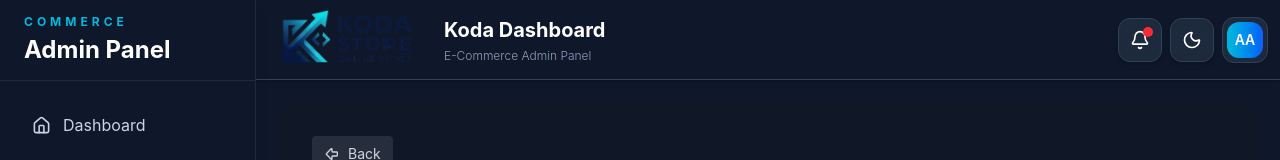
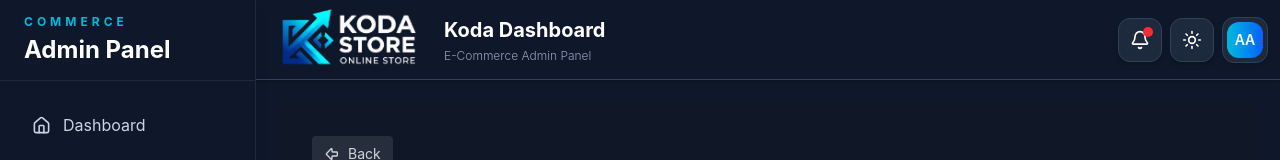
Before and after one commit to koda-store/dashboard, a React (Vite) app: page /AddProduct in a window 1280 px wide. Shown: the top 160 px of the page. Built offline with nearby package versions, Linux system fonts and the light colour scheme; no server answers.

Commit message:
orders,themes

```diff
--- a/src/App.jsx
+++ b/src/App.jsx
@@ -2,7 +2,7 @@ import { Routes, Route, useLocation } from "react-router-dom";
 import { ToastContainer } from "react-toastify";
 import User from "./pages/User";
 import Login from "./pages/Login";
-import Orders from "./pages/Orders";
+import Orders from "./pages/Orders/Orders";
 import OrderDetails from "./pages/Orders/OrderDetails";
 import Customers from "./pages/Customers";
 import Carts from "./pages/Carts";
--- a/src/components/ui/NavBar.jsx
+++ b/src/components/ui/NavBar.jsx
@@ -1,217 +1,3 @@
-// import url_Dark from "../../logo_Dark_Mode.png";
-// import url_Light from "../../Logo_Light_mode.png";
-// import { Bell, Moon, LogOut, Sun, User2 } from "lucide-react";
-// import { useContext, useState } from "react";
-// import { useSidebar } from "../../context/SidebarContext";
-// import { useAuth } from "../../context/AuthContext";
-// import { useNavigate } from "react-router-dom";
-
-// const NavBar = ({ themes, setThemes }) => {
-//   const { isCollapsed } = useSidebar();
-//   const [toggle, setTggle] = useState(false)
-
-//   return (
-//     <div
-//       className={`
-//         fixed top-0 right-0 z-40
-//         h-20
-//         flex items-center justify-between
-//         border-b border-slate-200 dark:border-slate-700
-//         bg-white dark:bg-slate-900
-//         shadow-sm
-
-//         w-full
-//        ${isCollapsed
-//           ? "md:w-[calc(100%-76px)] lg:w-[calc(100%-76px)]"
-//           : "md:w-[calc(100%-248px)] lg:w-[calc(100%-248px)]"
-//         }`}
-//     >
-//       {/* Left */}
-//       <div className="flex items-center h-full w-auto md:w-[350px] lg:w-[350px] lg:ml-0 md:ml-12 px-3">
-
-//         <img
-//           src={themes !== 'light' ? url_Dark : url_Light}
-//           alt="Logo"
-//           className="w-28 md:w-36 lg:w-40 ml-2"
-//         />
-
-//         <div className="hidden lg:block ml-4 text-slate-900 dark:text-white">
-//           <p className="font-bold leading-5">
-//             <span className="text-xl  whitespace-nowrap">
-//               Koda Dashboard
-//             </span>
-
-//             <br />
-
-//             <small className="text-xs font-light text-slate-500 dark:text-slate-400">
-//               E-Commerce Admin Panel
-//             </small>
-//           </p>
-//         </div>
-
-//       </div>
-
-//       {/* Right */}
-//       <div className="flex items-center lg:justify-end gap-2 px-3 lg:w-[45%]">
-
-//         {/* Notification */}
-//         <button
-//           className="
-//           relative
-//           w-11 h-11
-//           rounded-xl
-//           border border-slate-200 dark:border-slate-700
-//           bg-white dark:bg-slate-800
-//           text-black dark:text-white
-//           shadow-md hover:shadow-lg
-//           flex items-center justify-center cursor-pointer
-//         "
-//         >
-//           <Bell size={20} />
-
-//           <span className="absolute top-2 right-2 w-2.5 h-2.5 rounded-full bg-red-500"></span>
-//         </button>
-
-//         {/* Theme */}
-//         <button
-//           onClick={setThemes}
-//           className="
-//           w-11 h-11
-//           rounded-xl
-//           border border-slate-200 dark:border-slate-700
-//           bg-white dark:bg-slate-800
-//           text-black dark:text-white
-//           shadow-md hover:shadow-lg
-//           flex items-center justify-center cursor-pointer
-//         "
-//         >
-//           {themes === "light" ? (
-//             <Moon size={20} />
-//           ) : (
-//             <Sun size={20} />
-//           )}
-//         </button>
-
-//         {/* Admin */}
-//         <div
-//           className="
-//             items-center justify-start
-//             gap-2
-//             px-1 py-1
-//             rounded-xl
-//             border border-slate-200 dark:border-slate-700
-//             bg-white dark:bg-slate-800
-//             shadow-sm
-//             hover:shadow-md
-//           "
-//         >
-//           {/* Avatar */}
-//           <button
-//             onClick={() => setTggle(!toggle)}
-//             className="h-9 w-9
-//             rounded-xl
-//             bg-gradient-to-r
-//             from-cyan-500
-//             to-blue-600
-//             flex items-center justify-center
-//             text-white
-//             font-semibold
-//             text-sm
-//             shrink-0
-//             cursor-pointer
-//           ">
-//             AA
-//           </button>
-
-//           {/* Info */}
-
-//         </div>
-//         <div
-//           className={`
-//     absolute
-//     top-[87%]
-//     right-3
-//     mt-2
-//     w-56
-//     rounded-xl
-//     border border-slate-200 dark:border-slate-700
-//     bg-white dark:bg-slate-900
-//     shadow-xl
-//     overflow-hidden
-//     z-50
-//     menu
-//     ${toggle
-//               ? "opacity-100 scale-100 translate-y-0 visible"
-//               : "opacity-0 scale-95 -translate-y-2 invisible pointer-events-none"
-//             }
-//   `}
-//         >
-//           {/* User Info */}
-//           <button
-//             className="
-//       w-full
-//       flex items-center gap-3
-//       px-4 py-3
-//       hover:bg-slate-50 dark:hover:bg-slate-800
-//       transition-colors cursor-pointer
-//     "
-//           >
-//             <div
-//               className="
-//         w-10 h-10
-//         rounded-full
-//         bg-gradient-to-br
-//         from-cyan-500
-//         to-blue-600
-//         flex items-center justify-center
-//         text-white
-//         font-semibold
-//         shrink-0
-//       "
-//             >
-//               <User2 size={20} />
-//             </div>
-
-//             <div className="text-left">
-//               <h4 className="text-sm font-semibold text-slate-800 dark:text-white">
-//                 Admin Account
-//               </h4>
-
-//               <p className="text-xs text-slate-500 dark:text-slate-400">
-//                 Administrator
-//               </p>
-//             </div>
-//           </button>
-
-//           {/* Divider */}
-//           <div className="border-t border-slate-200 dark:border-slate-700" />
-
-//           {/* Logout */}
-//           <button
-//             className="
-//       w-full
-//       flex items-center gap-3
-//       px-4 py-3
-//       text-red-500
-//       hover:bg-red-50
-//       dark:hover:bg-red-500/10
-//       transition-colors cursor-pointer
-//     "
-//           >
-//             <LogOut size={18} />
-
-//             <span className="text-sm">
-//               Log Out
-//             </span>
-//           </button>
-//         </div>
-
-//       </div>
-//     </div>
-//   );
-// };
-
-// export default NavBar;
 import url_Dark from "../../logo_Dark_Mode.png";
 import url_Light from "../../Logo_Light_mode.png";
 import { Bell, Moon, LogOut, Sun, User2 } from "lucide-react";
@@ -219,8 +5,11 @@ import { useContext, useState } from "react";
 import { useSidebar } from "../../context/SidebarContext";
 import { useAuth } from "../../context/AuthContext";
 import { useNavigate } from "react-router-dom";
+import { useTheme } from "../../context/ThemeContext";
 
-const NavBar = ({ themes, setThemes }) => {
+
+const NavBar = () => {
+   const { theme, setTheme } = useTheme();
   const { isCollapsed } = useSidebar();
   const [toggle, setToggle] = useState(false);
   const { logoutUser } = useAuth();
@@ -231,7 +20,13 @@ const NavBar = ({ themes, setThemes }) => {
     navigate("/login");    // redirect to login page
     setToggle(false);      // close dropdown
   };
-
+const toggleTheme = () => {
+  if (theme === "light") {
+    setTheme("dark");
+  } else {
+    setTheme("light");
+  }
+};
   return (
     <div
       className={`
@@ -251,7 +46,8 @@ const NavBar = ({ themes, setThemes }) => {
       {/* Left */}
       <div className="flex items-center h-full w-auto md:w-[350px] lg:w-[350px] lg:ml-0 md:ml-12 px-3">
         <img
-          src={themes !== 'light' ? url_Dark : url_Light}
+          // src={themes !== 'light' ? url_Dark : url_Light}
+          src={theme === "light" ? url_Light : url_Dark}
           alt="Logo"
           className="w-28 md:w-36 lg:w-40 ml-2"
         />
@@ -290,7 +86,8 @@ const NavBar = ({ themes, setThemes }) => {
 
         {/* Theme */}
         <button
-          onClick={setThemes}
+          // onClick={setThemes}
+          onClick={toggleTheme}
           className="
           w-11 h-11
           rounded-xl
@@ -301,7 +98,7 @@ const NavBar = ({ themes, setThemes }) => {
           flex items-center justify-center cursor-pointer
         "
         >
-          {themes === "light" ? (
+          {theme === "light" ? (
             <Moon size={20} />
           ) : (
             <Sun size={20} />
--- a/src/layout/dashboardcontext.jsx
+++ b/src/layout/dashboardcontext.jsx
@@ -17,7 +17,7 @@ export default function DashboardLayout({themes,setThemes}) {
   }`}
 >
 
-        <NavBar themes={themes} setThemes={setThemes} />
+        <NavBar  />
 
         <main className="flex-1 w-full p-3 sm:p-4 lg:p-6 mt-10 overflow-x-hidden text-gray-900 dark:text-white">
           <Outlet />
--- a/src/main.jsx
+++ b/src/main.jsx
@@ -11,40 +11,15 @@ import { Provider } from "react-redux";
 import { Store } from "./redux/Store.jsx";
 
 createRoot(document.getElementById("root")).render(
-    <BrowserRouter>
-
+  <BrowserRouter>
+    <ThemeProvider>
       <AuthProvider>
         <SidebarProvider>
           <Provider store={Store}>
-              <App />
+            <App />
           </Provider>
         </SidebarProvider>
-
       </AuthProvider>
-
-    </BrowserRouter>
-);
-
-createRoot(document.getElementById("root")).render(
-  <BrowserRouter>
-
-    <ThemeProvider>
-
-      <AuthProvider>
-
-        <SidebarProvider>
-
-          <Provider store={Store}>
-
-            <App />
-
-          </Provider>
-
-        </SidebarProvider>
-
-      </AuthProvider>
-
     </ThemeProvider>
-
   </BrowserRouter>
 );
```
Also changed, not shown: 1 other file (tests, documents, lock files or other folders).
